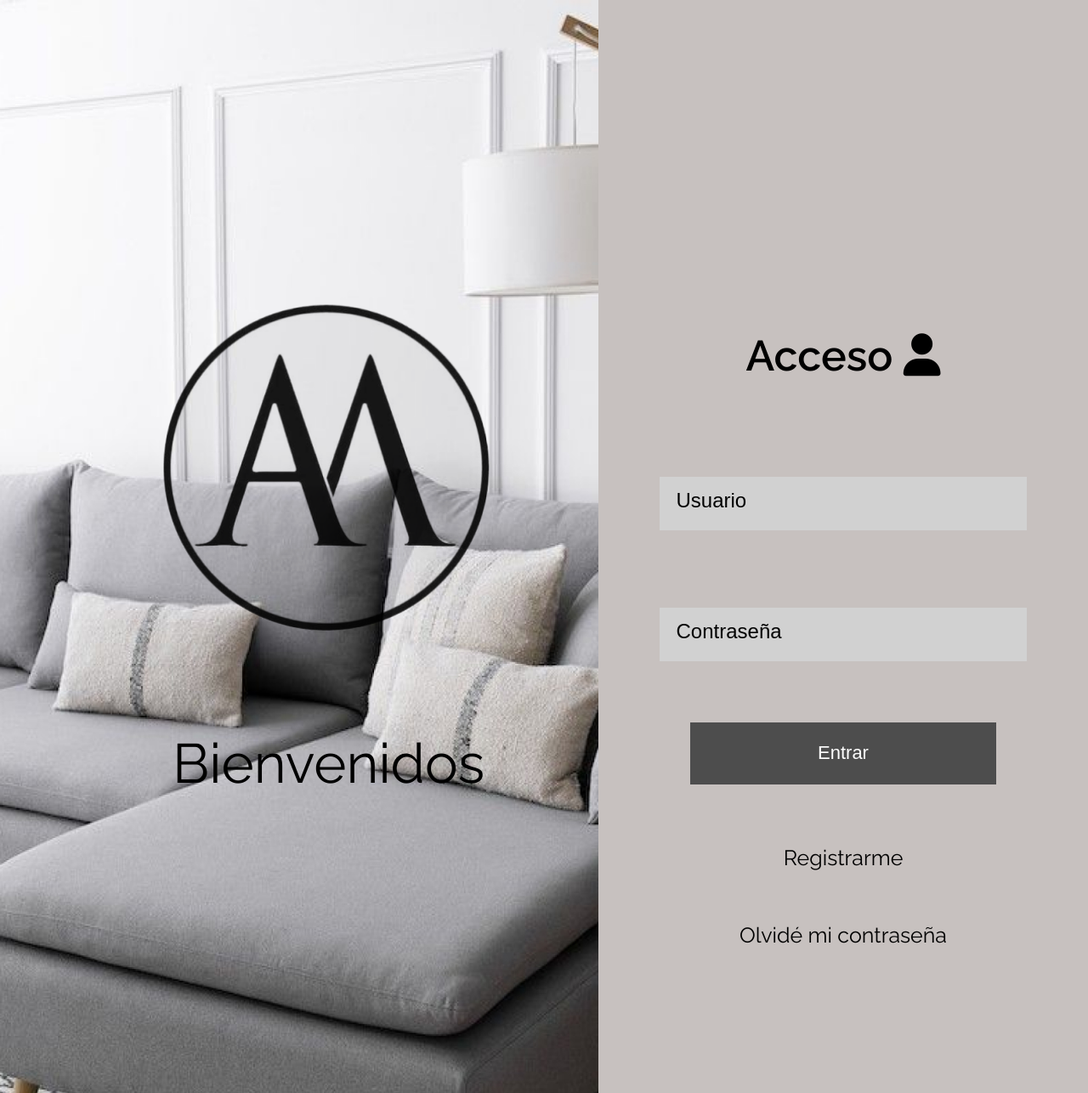
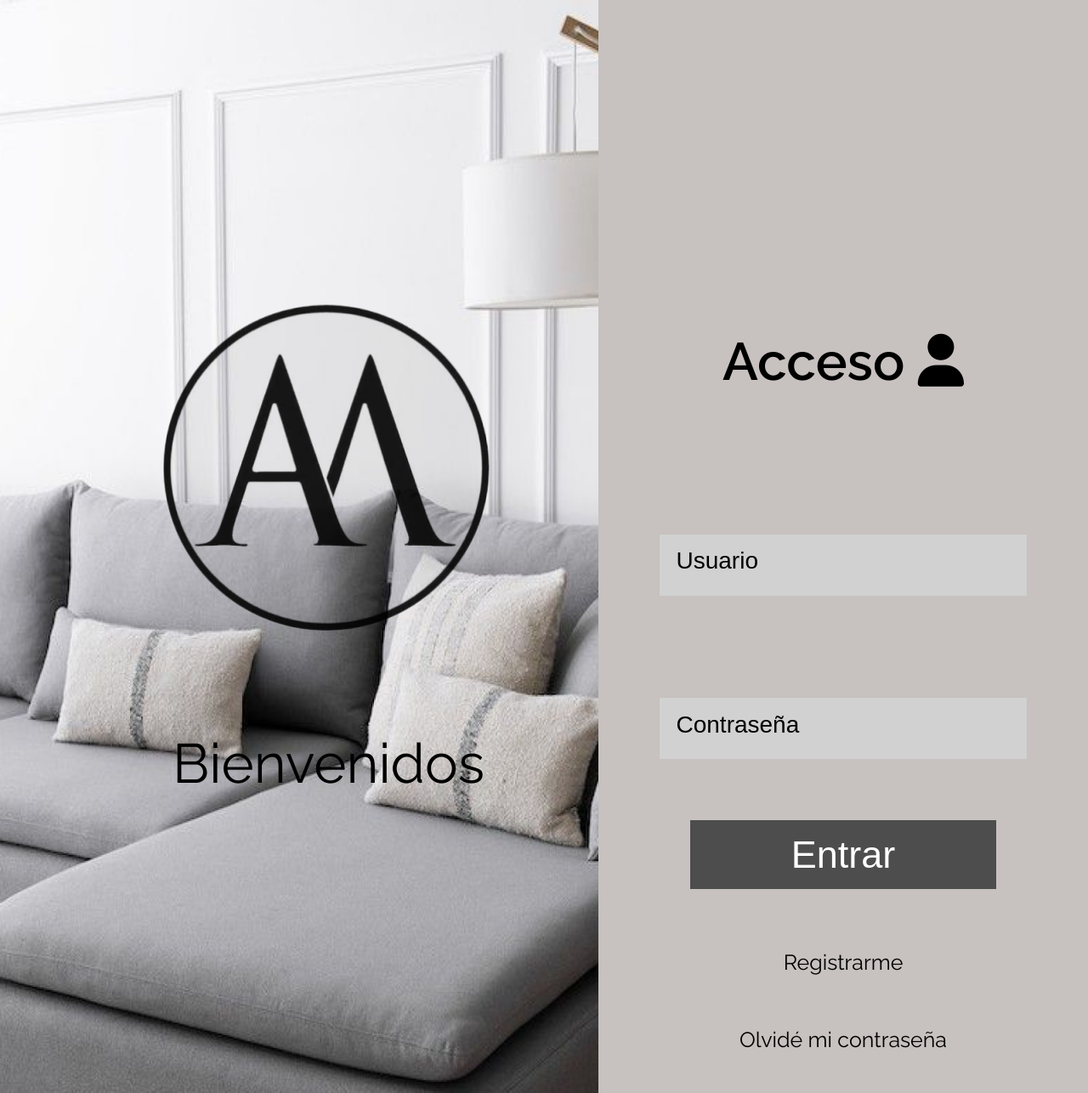
Before and after one commit to Tincho-91/c23-grupo09-Avalanna_Muebles, a Node server app: page /ingresar in a window 1280 px wide. Shown: the top 1286 px of the page at 85% size. Run offline with Node 20, Linux system fonts and the light colour scheme; some libraries are stand-ins or nearby versions; some web fonts are replaced.

Commit message:
login finalizado

```diff
--- a/public/css/login.css
+++ b/public/css/login.css
@@ -157,18 +157,45 @@
         margin-right: 4%;
     }
     .login__main__section-form h2 {
-        font-size: 50px;
+        font-size: 62px;
         font-weight: 600;
+        margin-bottom: 15%;
     }
     .login__main__section__form-button{
         width: 75%;
         padding: 5% 4%;
     }
+    .login__main__section-form form input{
+        margin-top: 16%;
+        padding: 6% 4%;
+    }
+
+#nombre::placeholder {
+    font-size: 28px;
+  }
+  #contraseña::placeholder {
+    font-size: 28px;
+  }
+  .login__main__section__form-button{
+    font-size: 45px;
+    padding: 3% 4%;
+    transition: all 1s;
+  }
+  .login__main__section__form-button:hover{
+    background-color: var(--color-gris-claro);
+    color: black;
+    cursor: pointer;
+    box-shadow: 1px 1px 10px black;
+    width: 78%;
+  }
+  .login__main a:hover{
+    border-bottom: 1px solid black;
+  }
+
 .login__main__section__ul li{
     margin-top: 25%;
   }
   .login__main__section__ul li a{
     font-size: 25px;
 }
-
 }
--- a/views/login.html
+++ b/views/login.html
@@ -26,7 +26,7 @@
 
             </form>
             <ul type="none" class="login__main__section__ul">
-                <li ><a href="/register">Registrarme </a></li>
+                <li ><a href="/registrarme">Registrarme </a></li>
                 <li ><a href="/">Olvidé mi contraseña </a></li>
             </ul>
         </section>
```
